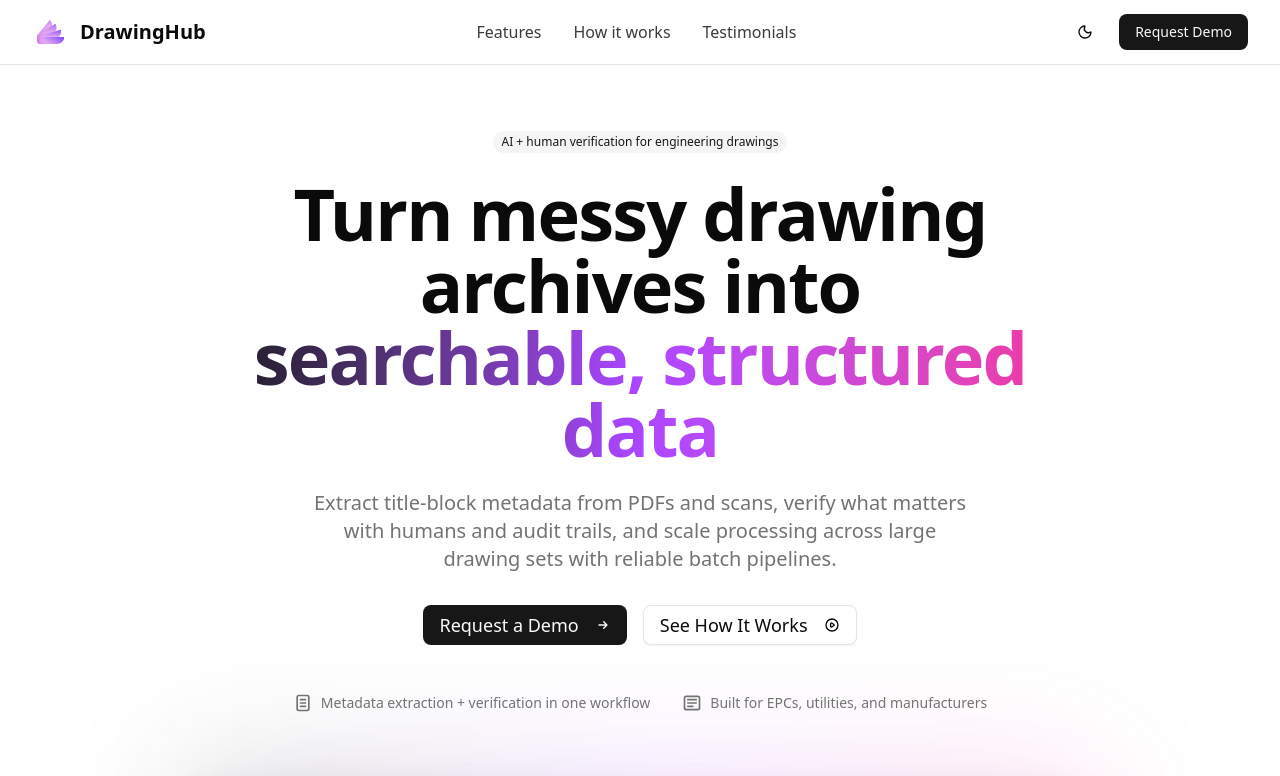
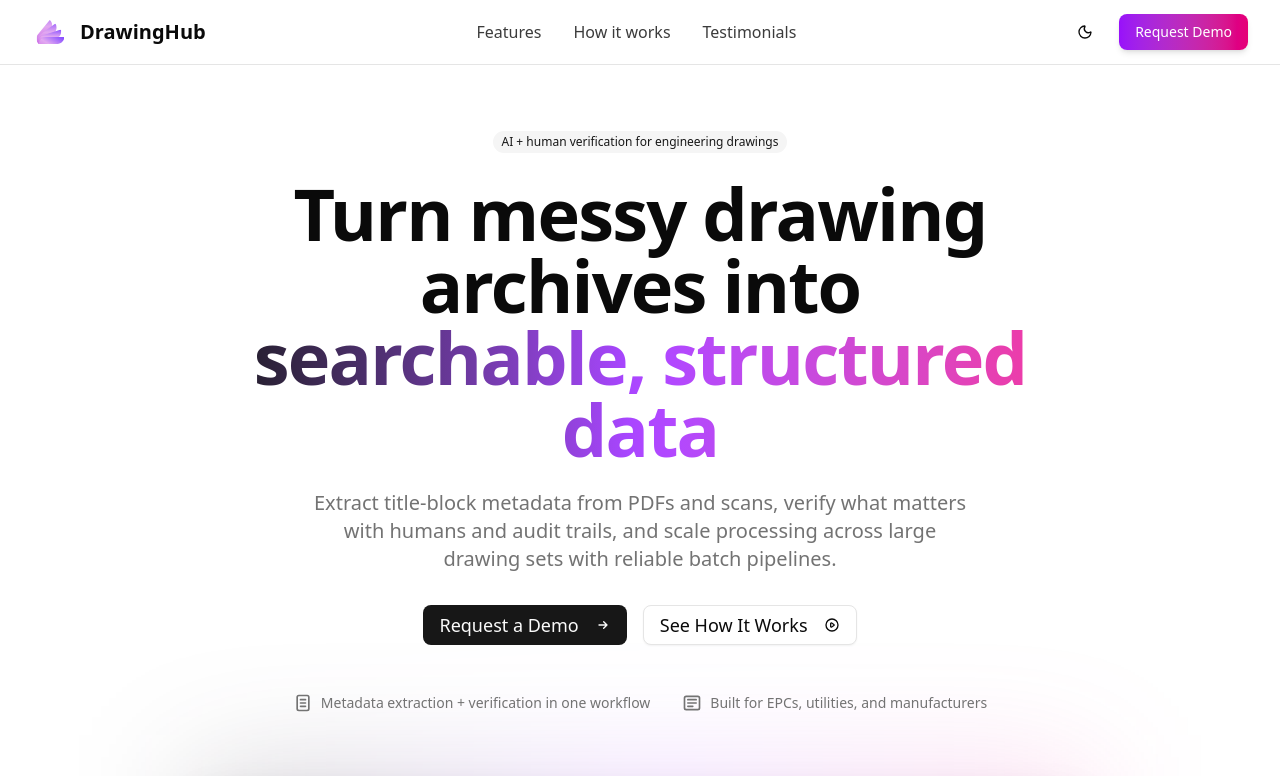
Before and after one commit to nddung2812/drawing_hub_marketings_v1, a Next.js app: page / in a window 1280 px wide. Shown: the top 776 px of the page. Built offline with nearby package versions, Linux system fonts and the light colour scheme.

Commit message:
add gradient to btn

```diff
--- a/components/header.tsx
+++ b/components/header.tsx
@@ -44,7 +44,10 @@ export function Header() {
           {/* CTA Buttons */}
           <div className="hidden md:flex items-center space-x-4">
             <ThemeToggle />
-            <Button asChild>
+            <Button
+              asChild
+              className="bg-gradient-to-r from-purple-600 to-pink-600 text-white border-0 shadow-md hover:opacity-90"
+            >
               <a href="#how-it-works">Request Demo</a>
             </Button>
           </div>
@@ -108,7 +111,10 @@ export function Header() {
               Testimonials
             </a>
             <div className="flex flex-col space-y-2 pt-4">
-              <Button asChild className="w-full">
+              <Button
+                asChild
+                className="w-full bg-gradient-to-r from-primary via-purple-600 to-pink-600 text-white border-0 shadow-md hover:opacity-90"
+              >
                 <a href="#how-it-works" onClick={() => setMobileMenuOpen(false)}>
                   Request Demo
                 </a>
```
